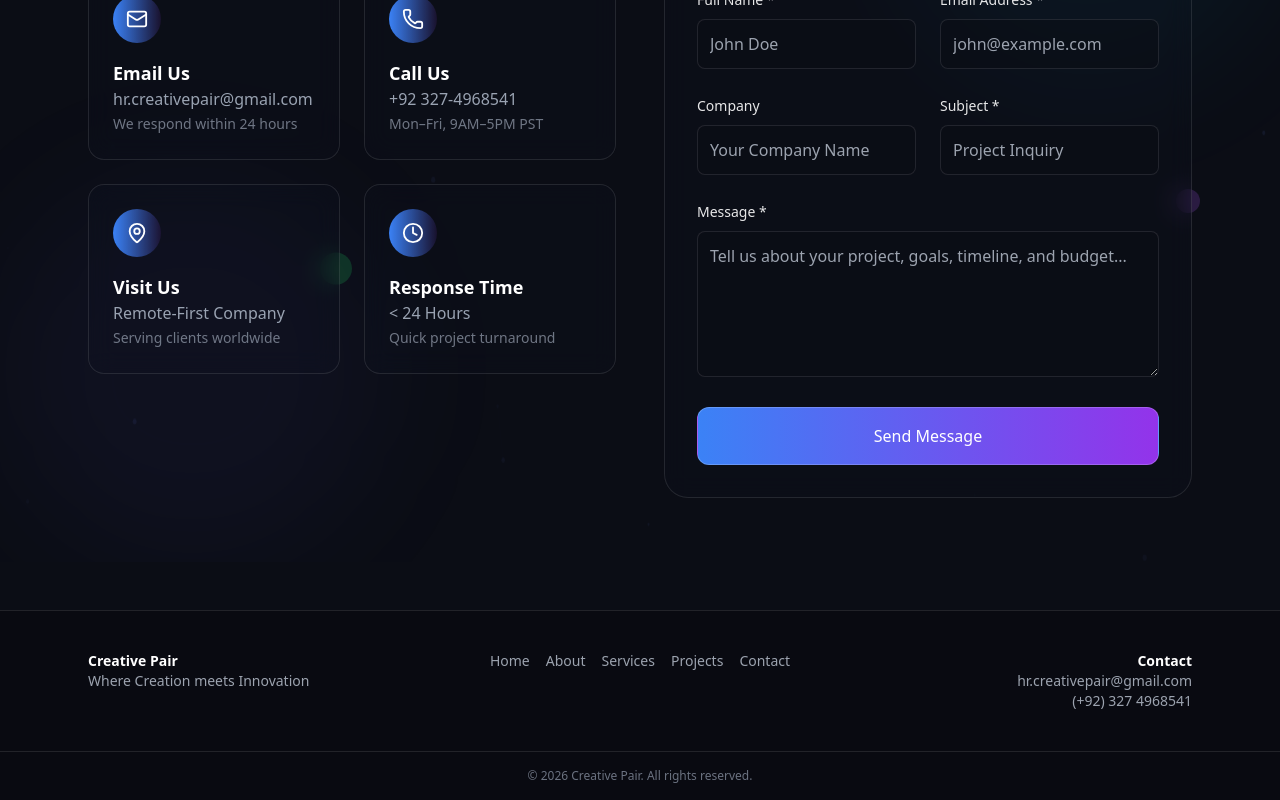
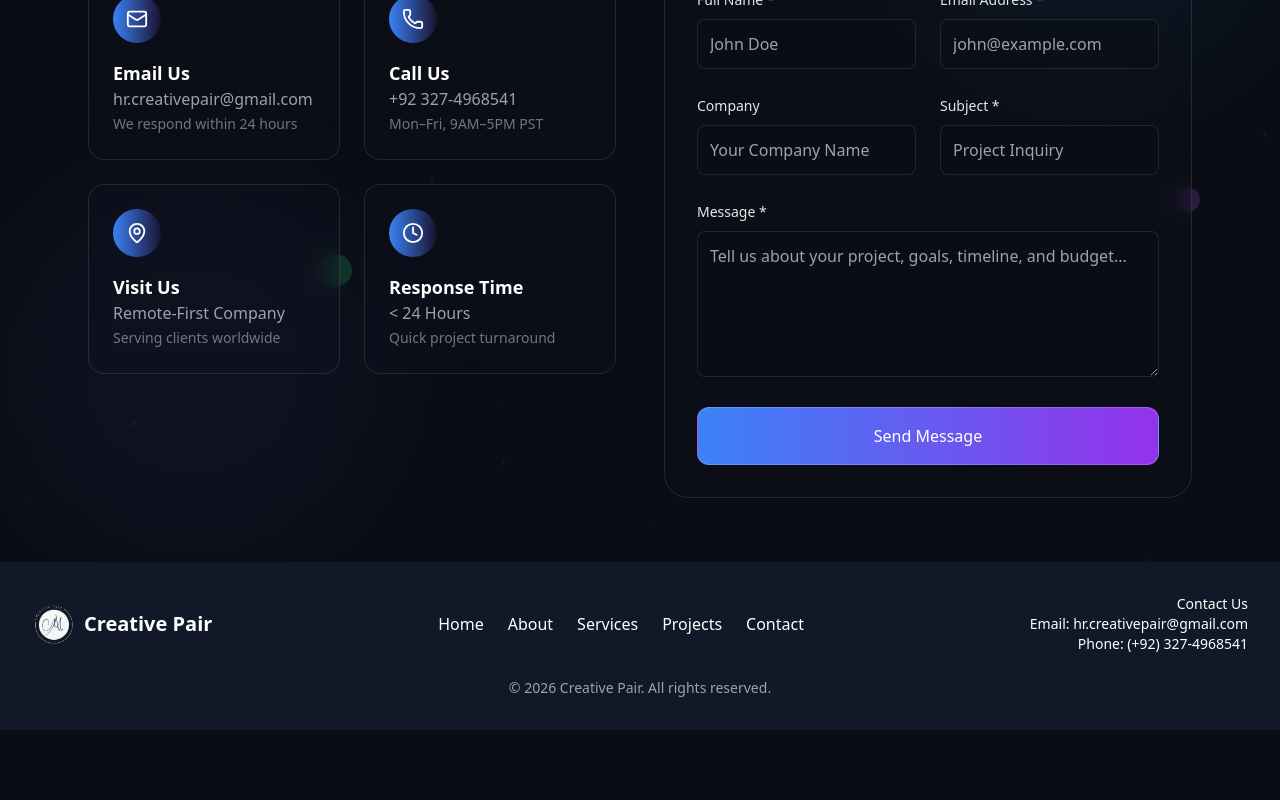
Before and after one commit to Mashal-Farhat/Creative-Pair-Website, a React (Vite) app: page /contact in a window 1280 px wide. Shown: the part 664-1464 px from the top of the page. After the commit the page ends 1394 px from the top, so only its background shows below. Built offline with nearby package versions, Linux system fonts and the light colour scheme.

Commit message:
Footer changed

```diff
--- a/src/components/Footer.jsx
+++ b/src/components/Footer.jsx
@@ -1,29 +1,79 @@
+import { Link } from "react-router-dom";
+import { motion } from "framer-motion";
+
 export default function Footer() {
-    const year = new Date().getFullYear();
+  const navLinks = [
+    { name: "Home", path: "/" },
+    { name: "About", path: "/about" },
+    { name: "Services", path: "/services" },
+    { name: "Projects", path: "/projects" },
+    { name: "Contact", path: "/contact" },
+  ];
+
+  // Variants for link animation
+  const linkVariants = {
+    hover: {
+      scale: 1.1,
+      transition: {
+        type: "spring",
+        stiffness: 300,
+      },
+    },
+  };
+
   return (
-        <footer className="mt-12 border-t border-white/10 bg-black/20">
-            <div className="max-w-6xl mx-auto px-6 py-10 text-sm text-gray-400 grid grid-cols-1 md:grid-cols-3 gap-8 items-start">
-                <div className="text-center md:text-left">
-                    <p className="text-white font-semibold">Creative Pair</p>
-                    <p className="text-gray-400">Where Creation meets Innovation</p>
+    <footer className="bg-gray-900 text-white py-8 px-8 shadow-md">
+      <div className="max-w-7xl mx-auto flex flex-col md:flex-row justify-between items-center space-y-6 md:space-y-0">
+        {/* Website Name/Logo - Left */}
+        <div className="flex items-center">
+          <Link to="/" className="flex items-center font-bold text-xl">
+            <div className="w-11 h-11 flex items-center justify-center mr-2">
+              <img
+                src="/logo__2.png"
+                alt="CP"
+                className="w-full h-full object-contain"
+              />
             </div>
-                <div className="flex items-center justify-center gap-4">
-                <a href="/home" className="hover:text-white transition-colors">Home</a>
-                    <a href="/about" className="hover:text-white transition-colors">About</a>
-                    <a href="/services" className="hover:text-white transition-colors">Services</a>
-                    <a href="/projects" className="hover:text-white transition-colors">Projects</a>
-                    <a href="/contact" className="hover:text-white transition-colors">Contact</a>
+            Creative Pair
+          </Link>
         </div>
+
+        {/* Menu Links - Center */}
+        <div className="flex flex-col md:flex-row space-y-4 md:space-y-0 md:space-x-6">
+          {navLinks.map((link, index) => (
+            <motion.div
+              key={index}
+              variants={linkVariants}
+              whileHover="hover"
+              className="relative"
+            >
+              <Link
+                to={link.path}
+                className="text-white hover:text-brand-light transition-colors duration-300"
+              >
+                {link.name}
+                <motion.span
+                  className="absolute left-0 -bottom-1 w-full h-[2px] bg-brand-light origin-left"
+                  initial={{ scaleX: 0 }}
+                  whileHover={{ scaleX: 1 }}
+                  transition={{ duration: 0.3 }}
+                />
+              </Link>
+            </motion.div>
+          ))}
+        </div>
+
+        {/* Contact Information - Right */}
         <div className="text-center md:text-right">
-                    <p className="text-white font-semibold">Contact</p>
-                    <p><a href="mailto:creativepair.team@gmail.com" className="hover:text-white transition-colors">hr.creativepair@gmail.com</a></p>
-                    <p><a href="tel:+923001234567" className="hover:text-white transition-colors">(+92) 327 4968541</a></p>
+          <p className="text-sm">Contact Us</p>
+          <p className="text-sm">Email: hr.creativepair@gmail.com</p>
+          <p className="text-sm">Phone: (+92) 327-4968541</p>
         </div>
       </div>
-            <div className="border-t border-white/10">
-                <div className="max-w-6xl mx-auto px-6 py-4 text-xs text-gray-500 text-center">
-                    © {year} Creative Pair. All rights reserved.
-                </div>
+
+      {/* Bottom Copyright */}
+      <div className="mt-6 text-center text-sm text-gray-400">
+        &copy; {new Date().getFullYear()} Creative Pair. All rights reserved.
       </div>
     </footer>
   );
```
Also changed, not shown: 5 other files (tests, documents, lock files or other folders). Lines whose indentation alone changed are shown as unchanged.
